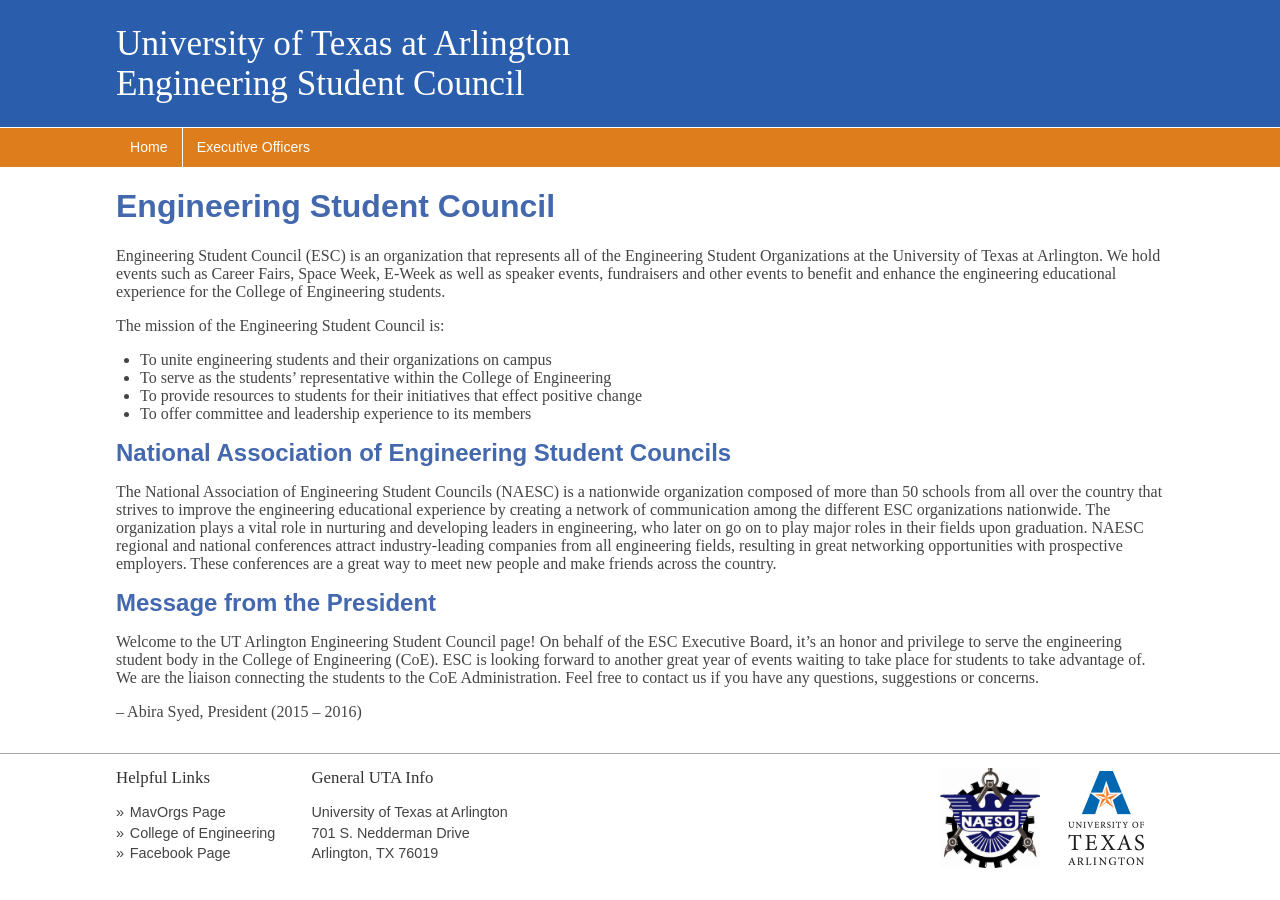
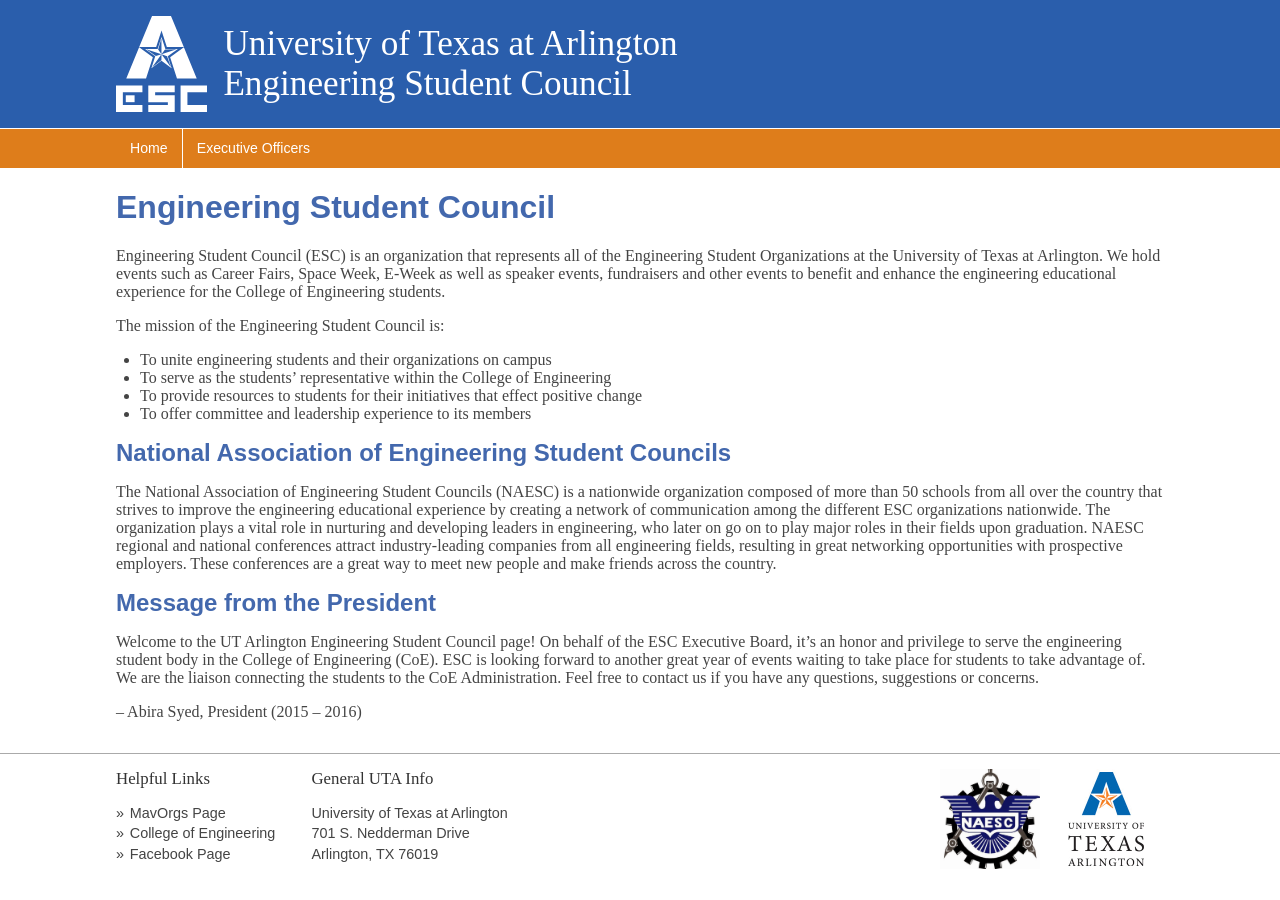
Before and after one commit to velasco810/utaesc.github.io, a Jekyll site: the page built from index.md, in a window 1280 px wide. Built offline with Jekyll 4.4.1, drawn with Linux system fonts in a browser that asks for light colours.

Commit message:
add logo

```diff
--- a/_includes/header.html
+++ b/_includes/header.html
@@ -1,3 +1,9 @@
 <header>
-  <a href="/"><em>University of Texas at Arlington</em> <em>Engineering Student Council</em></a>
+  <a href="/">
+    <span>
+      <img src="/img/esc_logo_white.svg" height="100"/>
+      <em>University of Texas at Arlington</em>
+      <em>Engineering Student Council</em>
+    </span>
+  </a>
 </header>
--- a/css/main.css
+++ b/css/main.css
@@ -17,7 +17,7 @@
   -webkit-text-size-adjust: 100%;
 }
 
-body > header em, body > nav > ul, body > main > *, body > footer > * {
+body > header span, body > nav > ul, body > main > *, body > footer > * {
   padding-left: 16px;
   padding-right: 16px;
   max-width: 1048px;
@@ -31,6 +31,15 @@
   overflow: hidden;
 }
 
+body > header img {
+  float: left;
+  height: 96px;
+  margin-top: 16px;
+  margin-right: 16px;
+  margin-bottom: 16px;
+  vertical-align: bottom;
+}
+
 body > header em {
   display: block;
   font-style: normal;
@@ -39,11 +48,17 @@
   margin: auto;
 }
 
-body > header em:first-of-type {
+body > header span {
+  display: block;
+  margin: auto;
+  overflow: hidden;
+}
+
+body > header span em:first-of-type {
   padding-top: 0.67em;
 }
 
-body > header em:last-of-type {
+body > header span em:last-of-type {
   padding-bottom: 0.67em;
 }
 
@@ -175,6 +190,15 @@
     text-align: center;
   }
 
+  body > header img {
+    float: none;
+    margin-right: 0;
+  }
+
+  body > header em {
+    display: none;
+  }
+
   body > nav  em, body > nav > ul, body > footer > * {
     padding-left: 0;
     padding-right: 0;
```
Also changed, not shown: img/esc_logo_white.svg (added).
